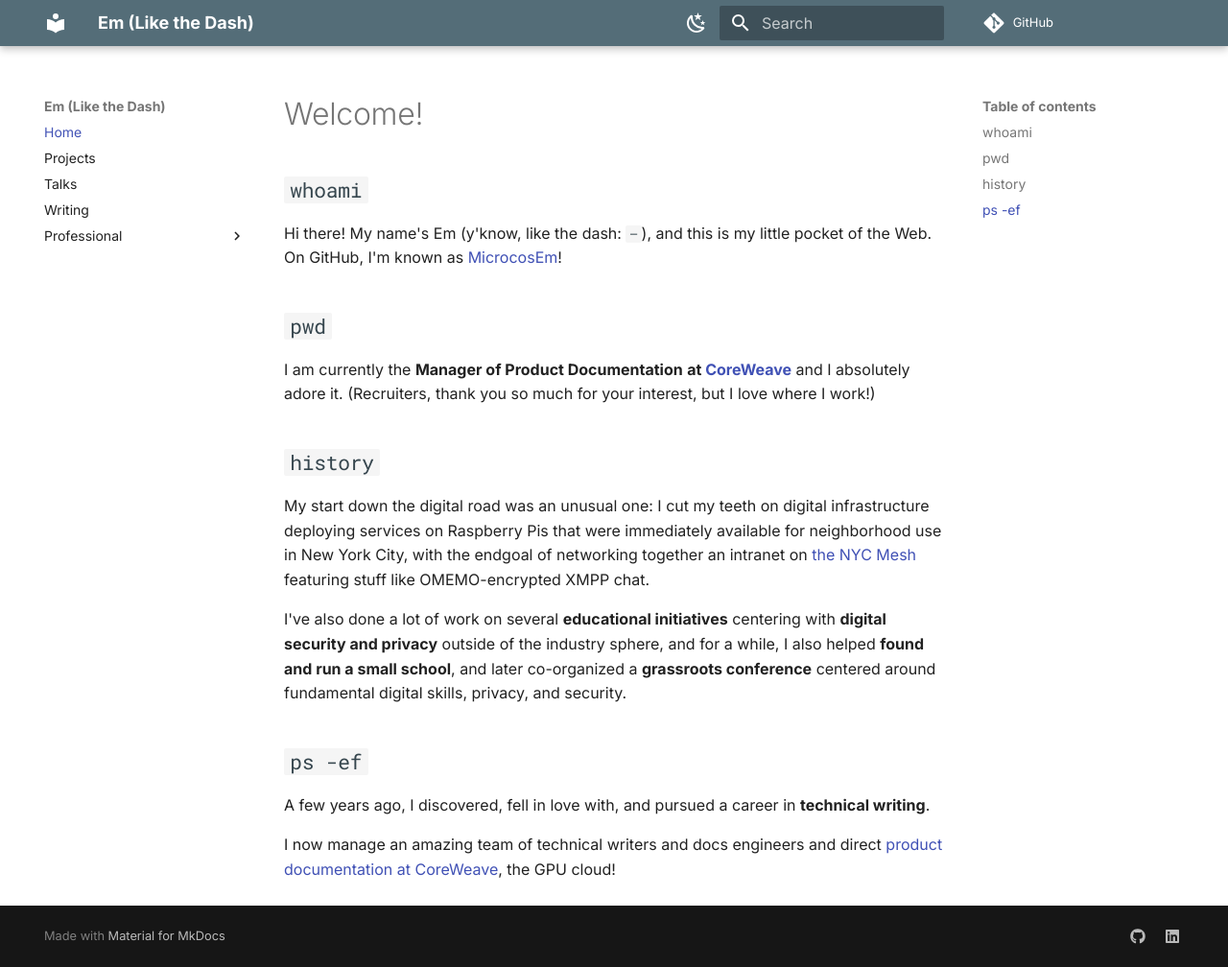
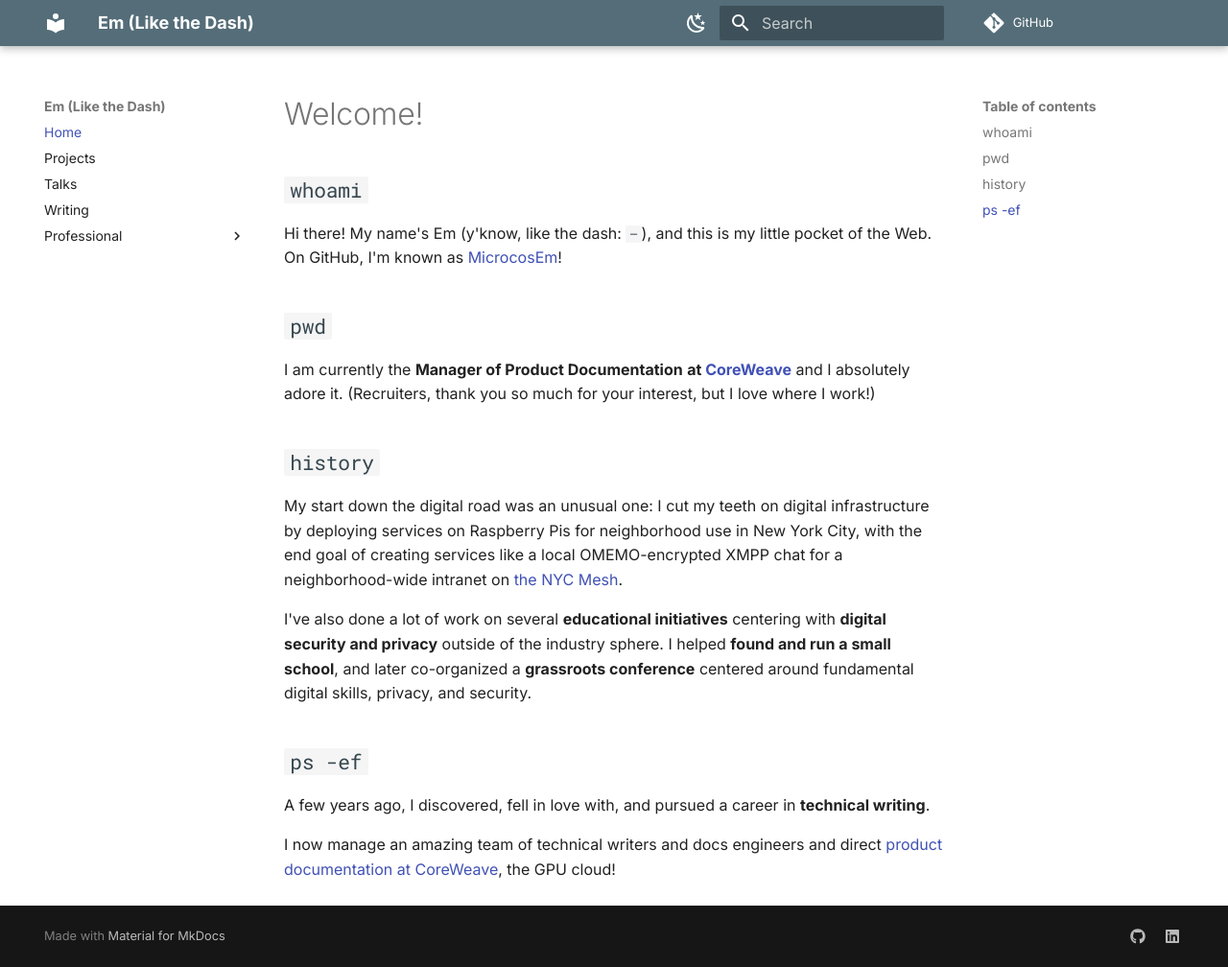
Before and after one commit to microcosem/emlikethedash, an MkDocs documentation site: the page built from docs/index.md, in a window 1280 px wide and 1008 px high. Shown: the whole window at 96% size. Built offline with MkDocs 1.6.1 and Material for MkDocs 9.7.7, drawn with Linux system fonts in a browser that asks for light colours; plug-ins that fetch from the network failed and are left out.

Commit message:
docs(content): Revise homepage

```diff
--- a/docs/index.md
+++ b/docs/index.md
@@ -15,9 +15,9 @@ I am currently the **Manager of Product Documentation** **at [CoreWeave](https:/
 
 ## `history`
 
-My start down the digital road was an unusual one: I cut my teeth on digital infrastructure deploying services on Raspberry Pis that were immediately available for neighborhood use in New York City, with the endgoal of networking together an intranet on [the NYC Mesh](https://www.nycmesh.net) featuring stuff like OMEMO-encrypted XMPP chat.
+My start down the digital road was an unusual one: I cut my teeth on digital infrastructure by deploying services on Raspberry Pis for neighborhood use in New York City, with the end goal of creating services like a local OMEMO-encrypted XMPP chat for a neighborhood-wide intranet on [the NYC Mesh](https://www.nycmesh.net).
 
-I've also done a lot of work on several **educational initiatives** centering with **digital security and privacy** outside of the industry sphere, and for a while, I also helped **found and run a small school**, and later co-organized a **grassroots conference** centered around fundamental digital skills, privacy, and security.
+I've also done a lot of work on several **educational initiatives** centering with **digital security and privacy** outside of the industry sphere. I helped **found and run a small school**, and later co-organized a **grassroots conference** centered around fundamental digital skills, privacy, and security.
 
 ## `ps -ef`
 
```
